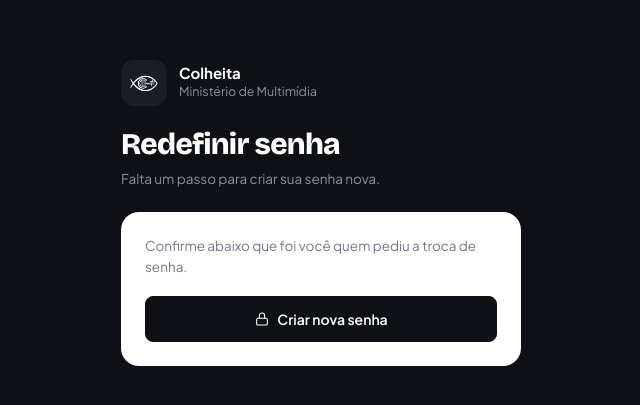
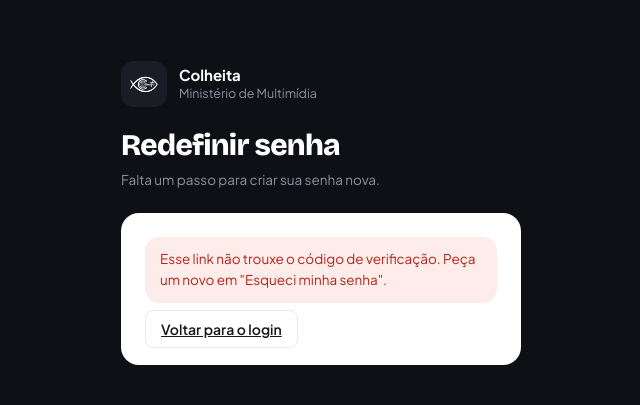
Before and after one commit to Rafinhadrp/Midiaccc, a Next.js app: page /auth/recuperar in a window 1280 px wide. Shown: the part 187-592 px from the top of the page, without its empty margins (319-959 px from the left). Built offline with nearby package versions, Linux system fonts and the light colour scheme.

Commit message:
v6: menu nao cortado, wh

```diff
--- a/components/ConfirmarRecuperacao.js
+++ b/components/ConfirmarRecuperacao.js
@@ -6,34 +6,60 @@ import { supabaseNavegador } from "@/lib/supabase/cliente";
 import Marca from "./Marca";
 import Icone from "./Icones";
 
+/**
+ * O Supabase entrega o link de recuperação em três formatos, e qual
+ * deles chega depende de como o e-mail foi gerado:
+ *
+ *  ?token_hash=...   template com {{ .TokenHash }}
+ *  ?code=...         fluxo PKCE, quando a pessoa pediu pelo login
+ *  #access_token=... link criado pelo admin, na aba Membros
+ *
+ * A página aceita os três. O botão existe porque Outlook e Gmail
+ * abrem os links sozinhos para checar segurança, e o link é de uso
+ * único: robô faz GET e não aperta botão.
+ */
 export default function ConfirmarRecuperacao() {
   const router = useRouter();
   const params = useSearchParams();
   const [erro, setErro] = useState(null);
   const [ocupado, setOcupado] = useState(false);
+  const [tokensHash, setTokensHash] = useState(null);
+  const [lendo, setLendo] = useState(true);
 
   useEffect(() => {
     const hash = window.location.hash.slice(1);
+    setLendo(false);
     if (!hash) return;
 
     const p = new URLSearchParams(hash);
-    const codigo = p.get("error_code");
-    if (!codigo) return;
 
+    const codigoErro = p.get("error_code");
+    if (codigoErro) {
       setErro(
-      codigo === "otp_expired"
+        codigoErro === "otp_expired"
           ? "Esse link já foi usado ou passou de uma hora. Peça um novo na tela de login."
           : p.get("error_description") ?? "Não foi possível validar o link."
       );
+      return;
+    }
+
+    const access_token = p.get("access_token");
+    const refresh_token = p.get("refresh_token");
+    if (access_token && refresh_token) {
+      setTokensHash({ access_token, refresh_token });
+      // tira os tokens da barra de endereços
+      history.replaceState(null, "", window.location.pathname + window.location.search);
+    }
   }, []);
+
+  const tokenHash = params.get("token_hash");
+  const codigo = params.get("code");
+  const temAlgo = Boolean(tokenHash || codigo || tokensHash);
 
   async function confirmar() {
     setOcupado(true);
     setErro(null);
     const supabase = supabaseNavegador();
-
-    const tokenHash = params.get("token_hash");
-    const codigo = params.get("code");
     let falha = null;
 
     if (tokenHash) {
@@ -42,14 +68,19 @@ export default function ConfirmarRecuperacao() {
     } else if (codigo) {
       const { error } = await supabase.auth.exchangeCodeForSession(codigo);
       falha = error;
+    } else if (tokensHash) {
+      const { error } = await supabase.auth.setSession(tokensHash);
+      falha = error;
     } else {
-      falha = { message: "O link veio sem o código de verificação." };
+      falha = { message: "sem-codigo" };
     }
 
     if (falha) {
       setOcupado(false);
       setErro(
-        /expired|invalid/i.test(falha.message)
+        falha.message === "sem-codigo"
+          ? "Esse link não trouxe o código de verificação. Peça um link novo em Esqueci minha senha."
+          : /expired|invalid/i.test(falha.message)
             ? "Esse link já foi usado ou passou de uma hora. Peça um novo na tela de login."
             : falha.message
       );
@@ -80,6 +111,18 @@ export default function ConfirmarRecuperacao() {
                 Voltar para o login
               </Link>
             </>
+          ) : lendo ? (
+            <div className="carregando" style={{ padding: 20 }}>Lendo o link...</div>
+          ) : !temAlgo ? (
+            <>
+              <div className="aviso aviso-erro">
+                Esse link não trouxe o código de verificação. Peça um novo em
+                &quot;Esqueci minha senha&quot;.
+              </div>
+              <Link className="btn btn-bloco" href="/login" style={{ textAlign: "center" }}>
+                Voltar para o login
+              </Link>
+            </>
           ) : (
             <>
               <div className="small muted" style={{ marginBottom: 18 }}>
```
Lines whose indentation alone changed are shown as unchanged.
